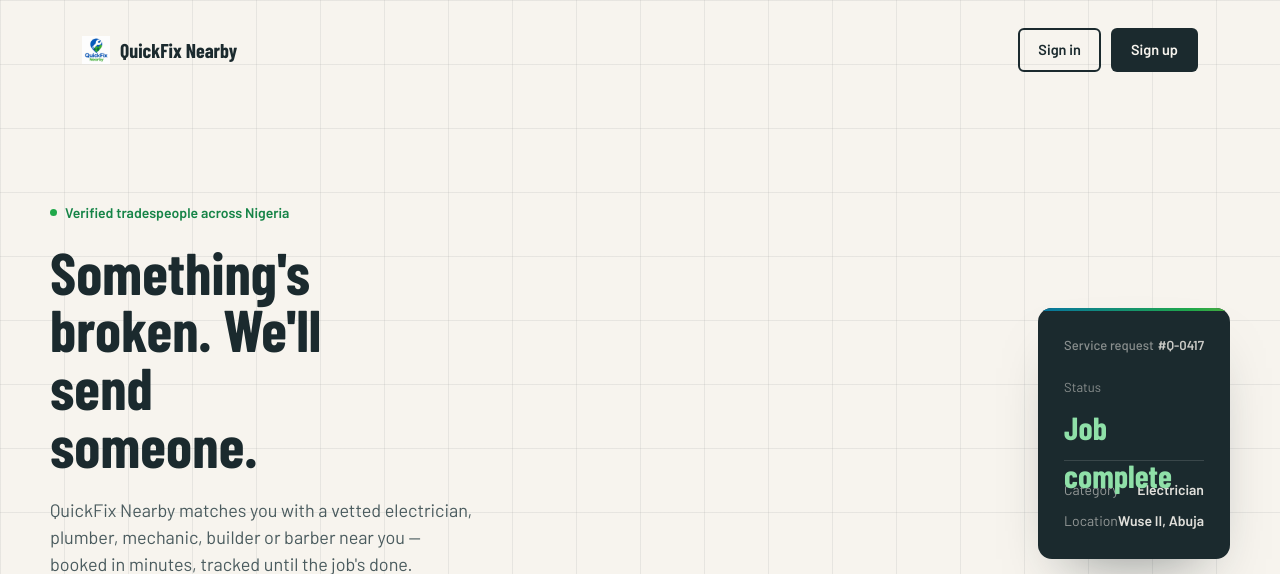
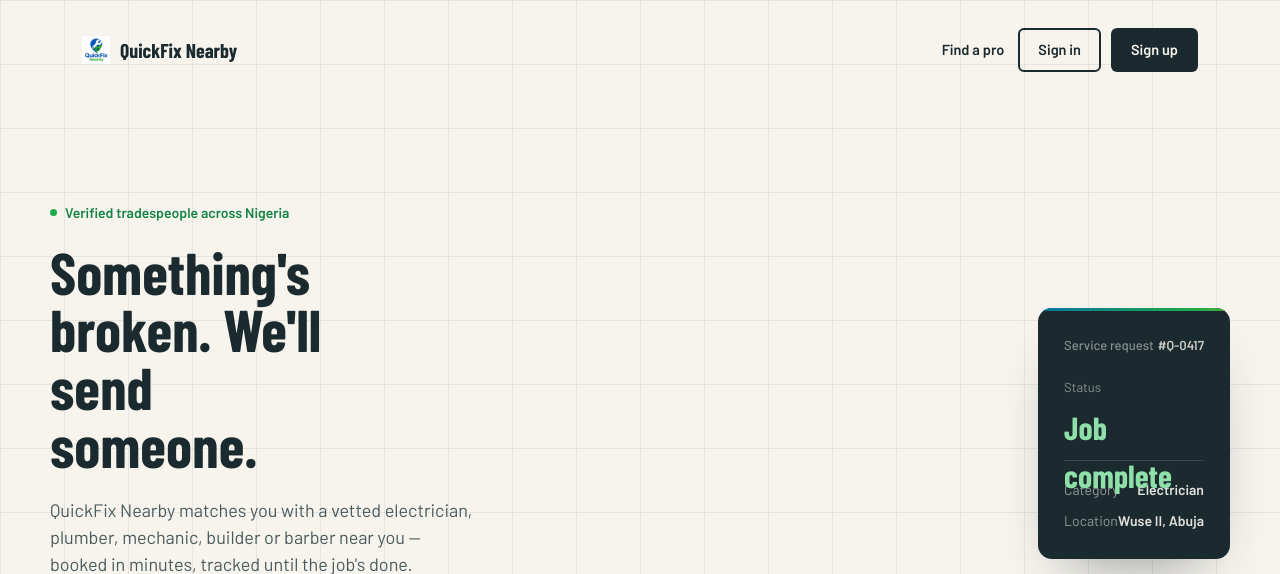
Before and after one commit to Simmyt3r/Quick-Fix, a Flask app: page / in a window 1280 px wide. Shown: the top 574 px of the page. Run offline with Flask 3, Linux system fonts and the light colour scheme; some libraries are stand-ins or nearby versions.

Commit message:
Add 'Find a pro' link to the actual landing page
The splash landing page (index.html) is a standalone template with its
own hardcoded nav -- it doesn't extend base_app.html, so the 'Find a pro'
link added there in the last commit never reached the page most visitors
actually land on. Added it to index.html's nav directly, with matching
splash.css styling.

```diff
--- a/app/static/css/splash.css
+++ b/app/static/css/splash.css
@@ -99,7 +99,15 @@ body::before{
   color:var(--ink);
 }
 .splash-logo{ width:28px;height:28px;object-fit:contain; }
-.splash-nav-actions{ display:flex; gap:10px; }
+.splash-nav-actions{ display:flex; align-items:center; gap:10px; }
+.splash-nav-link{
+  color:var(--ink);
+  font-weight:600;
+  font-size:14.5px;
+  text-decoration:none;
+  padding:8px 4px;
+}
+.splash-nav-link:hover{ text-decoration:underline; }
 
 .splash-main{
   flex:1;
--- a/app/templates/index.html
+++ b/app/templates/index.html
@@ -30,6 +30,7 @@
       QuickFix Nearby
     </a>
     <div class="splash-nav-actions">
+      <a href="{{ url_for('pros.directory') }}" class="splash-nav-link">Find a pro</a>
       {% if current_user.is_authenticated %}
         <a href="{{ url_for('dashboard.home') }}" class="btn btn-primary btn-sm">Dashboard</a>
       {% else %}
```
